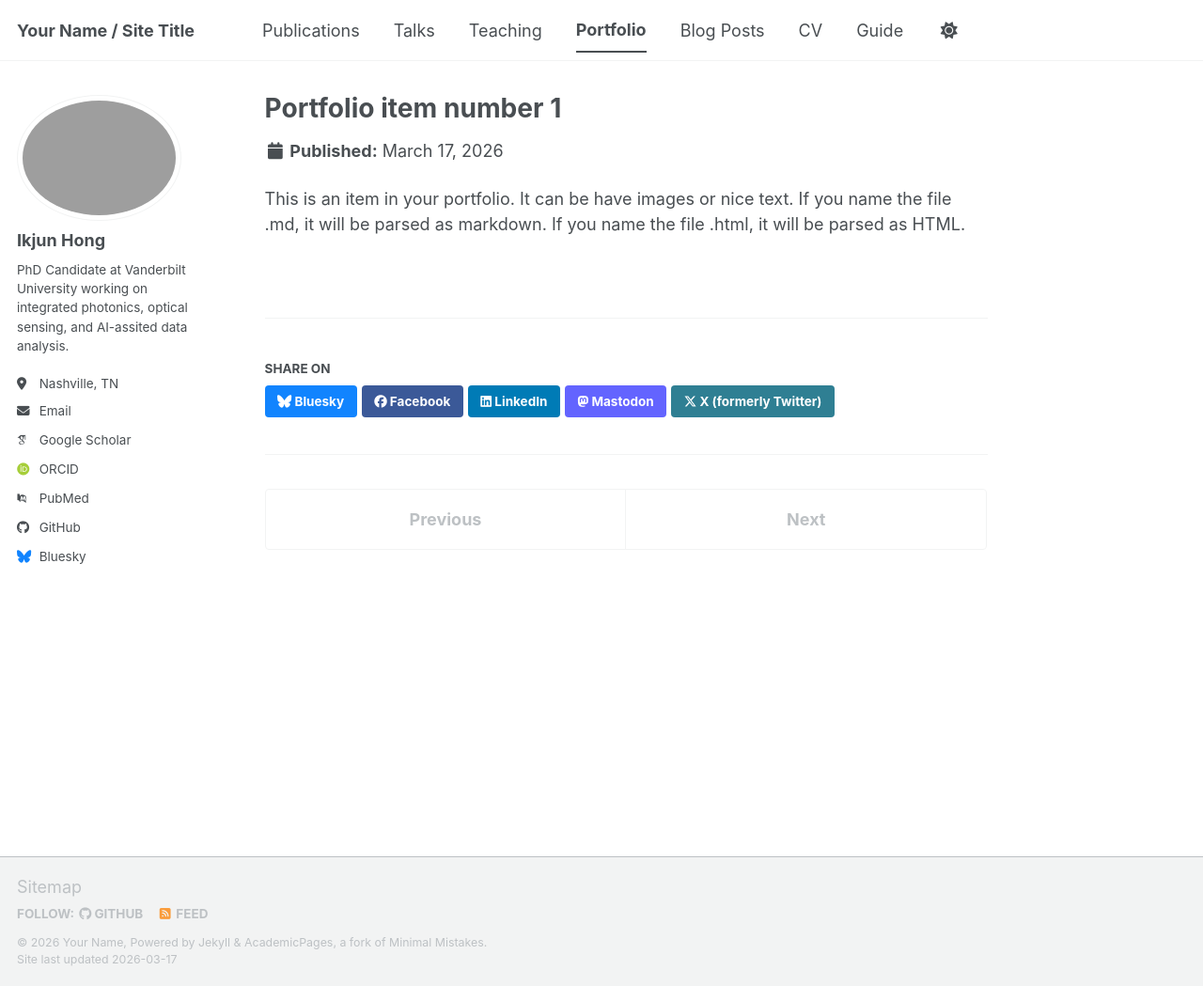
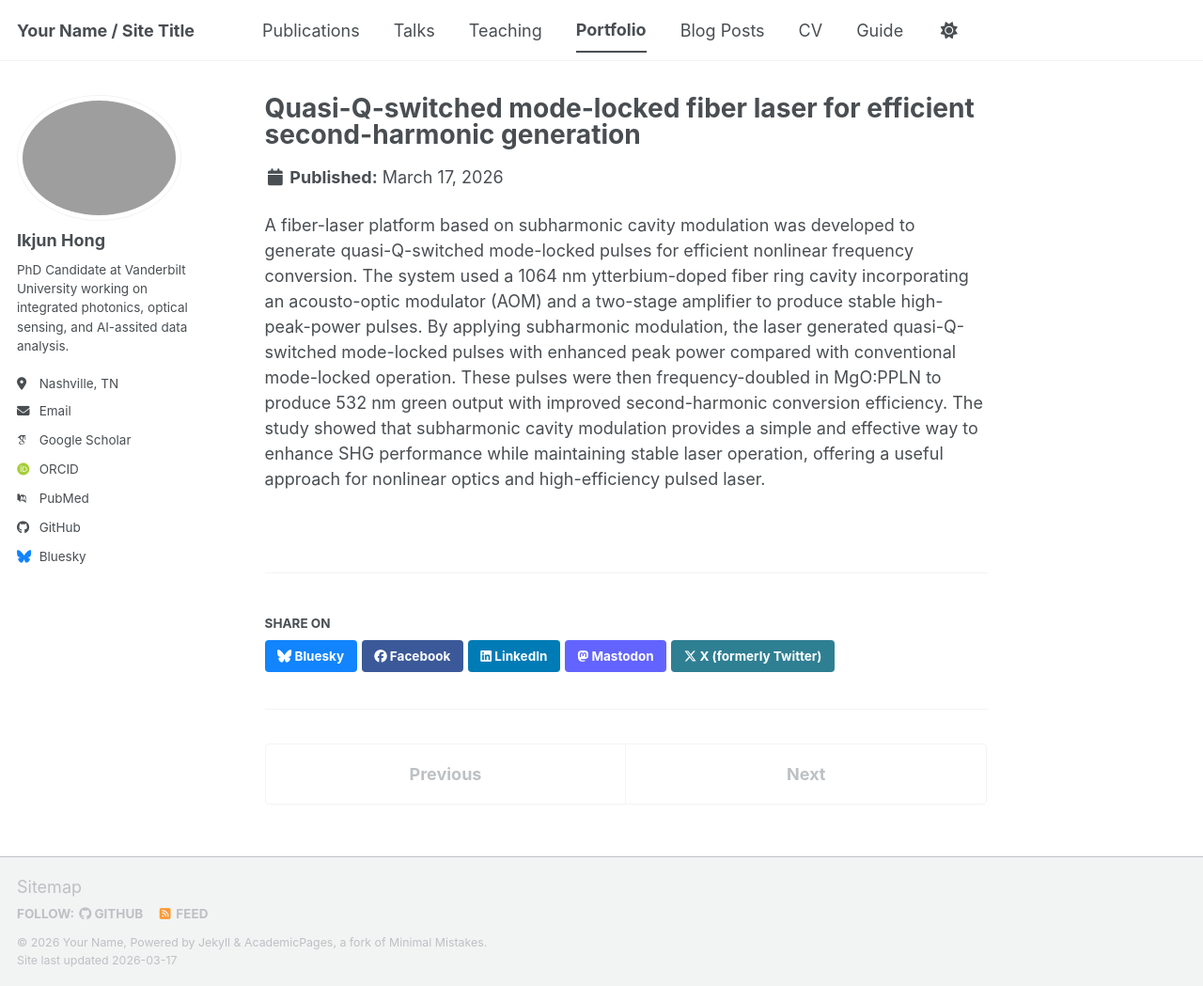
Before and after one commit to IkjunHong-beep/ikjunhong-beep.github.io, a Jekyll site: the page built from _portfolio/portfolio-1.md, in a window 1280 px wide and 1049 px high. Shown: the whole window at 94% size. Built offline with Jekyll 4.4.1, drawn with Linux system fonts in a browser that asks for light colours; some web fonts are replaced; a script bundle is joined from its source files by our own code; library files that are not in the unit come from our copies.

Commit message:
Update portfolio-1.md

```diff
--- a/_portfolio/portfolio-1.md
+++ b/_portfolio/portfolio-1.md
@@ -1,7 +1,7 @@
 ---
-title: "Portfolio item number 1"
-excerpt: "Short description of portfolio item number 1<br/><img src='/images/500x300.png'>"
+title: "Quasi-Q-switched mode-locked fiber laser for efficient second-harmonic generation"
+excerpt: "Developed a ytterbium-doped fiber laser using subharmonic cavity modulation to generate quasi-Q-switched mode-locked pulses for enhanced 532 nm second-harmonic generation in MgO:PPLN.<br/><img src='/images/number_1.png'>"
 collection: portfolio
 ---
 
-This is an item in your portfolio. It can be have images or nice text. If you name the file .md, it will be parsed as markdown. If you name the file .html, it will be parsed as HTML.
+A fiber-laser platform based on subharmonic cavity modulation was developed to generate quasi-Q-switched mode-locked pulses for efficient nonlinear frequency conversion. The system used a 1064 nm ytterbium-doped fiber ring cavity incorporating an acousto-optic modulator (AOM) and a two-stage amplifier to produce stable high-peak-power pulses. By applying subharmonic modulation, the laser generated quasi-Q-switched mode-locked pulses with enhanced peak power compared with conventional mode-locked operation. These pulses were then frequency-doubled in MgO:PPLN to produce 532 nm green output with improved second-harmonic conversion efficiency. The study showed that subharmonic cavity modulation provides a simple and effective way to enhance SHG performance while maintaining stable laser operation, offering a useful approach for nonlinear optics and high-efficiency pulsed laser.
```
